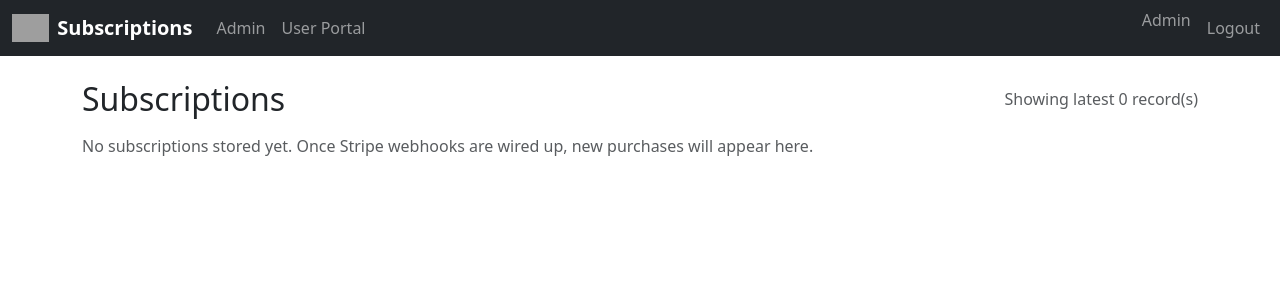
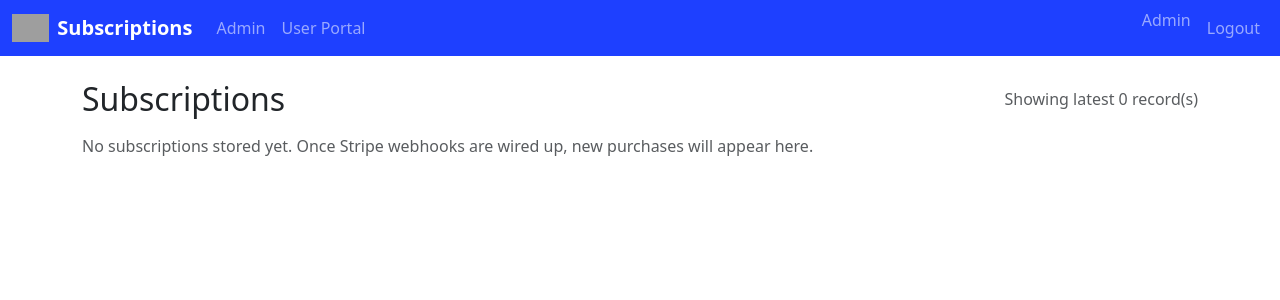
Before and after one commit to designsteveh-spec/trusted-tools-subscriptions, a Flask app: page /admin in a window 1280 px wide. Shown: the top 300 px of the page. Run offline with Flask 3, Linux system fonts and the light colour scheme; the visitor is signed in with stand-in values (Sample User, id 1); data that the repository does not hold is empty; grey boxes are pictures that could not be loaded.

Commit message:
Update navbar color and logo
Made-with: Cursor

```diff
--- a/templates/base.html
+++ b/templates/base.html
@@ -12,7 +12,7 @@
     >
   </head>
   <body>
-    <nav class="navbar navbar-expand-lg navbar-dark bg-dark mb-4">
+    <nav class="navbar navbar-expand-lg navbar-dark mb-4" style="background-color: #1E40FF;">
       <div class="container-fluid">
         <a class="navbar-brand d-flex align-items-center" href="{{ url_for('home') }}">
           <img
```
Also changed, not shown: static/img/TrustedToolsLogo.svg.
